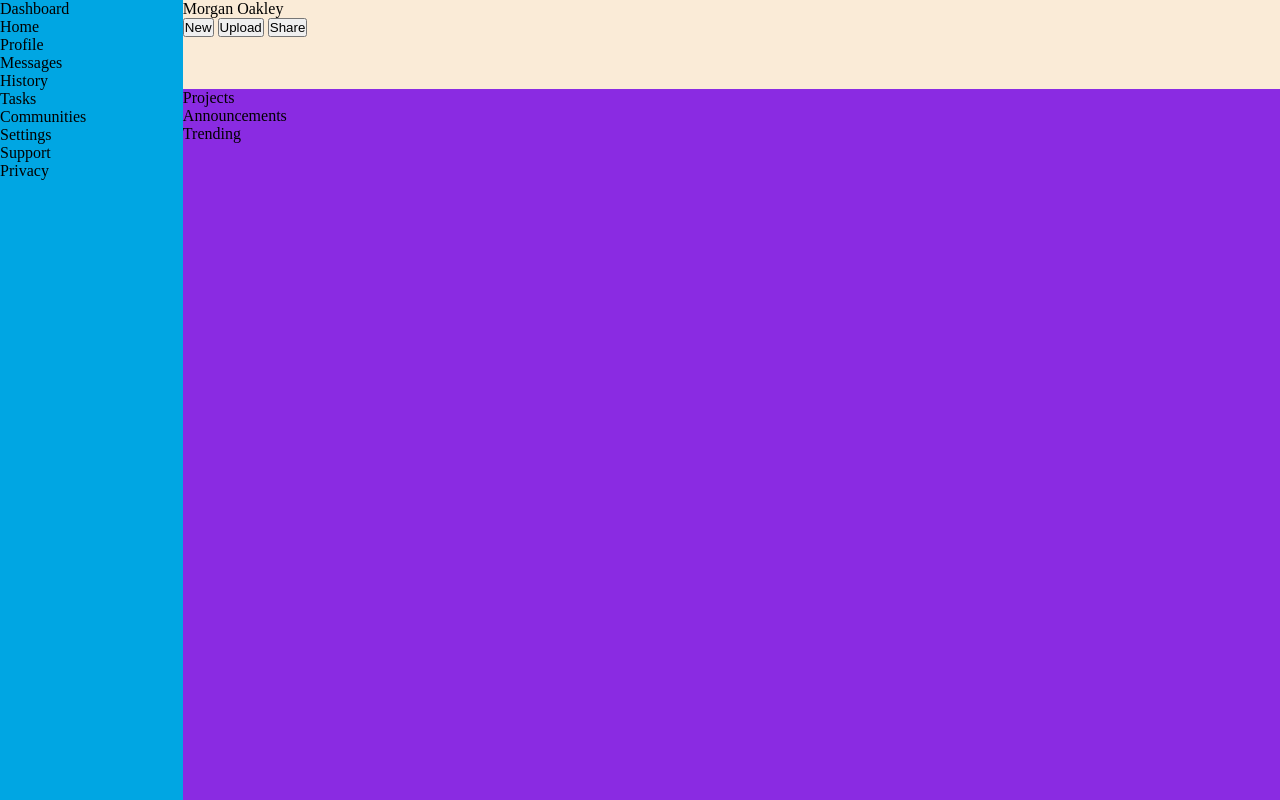
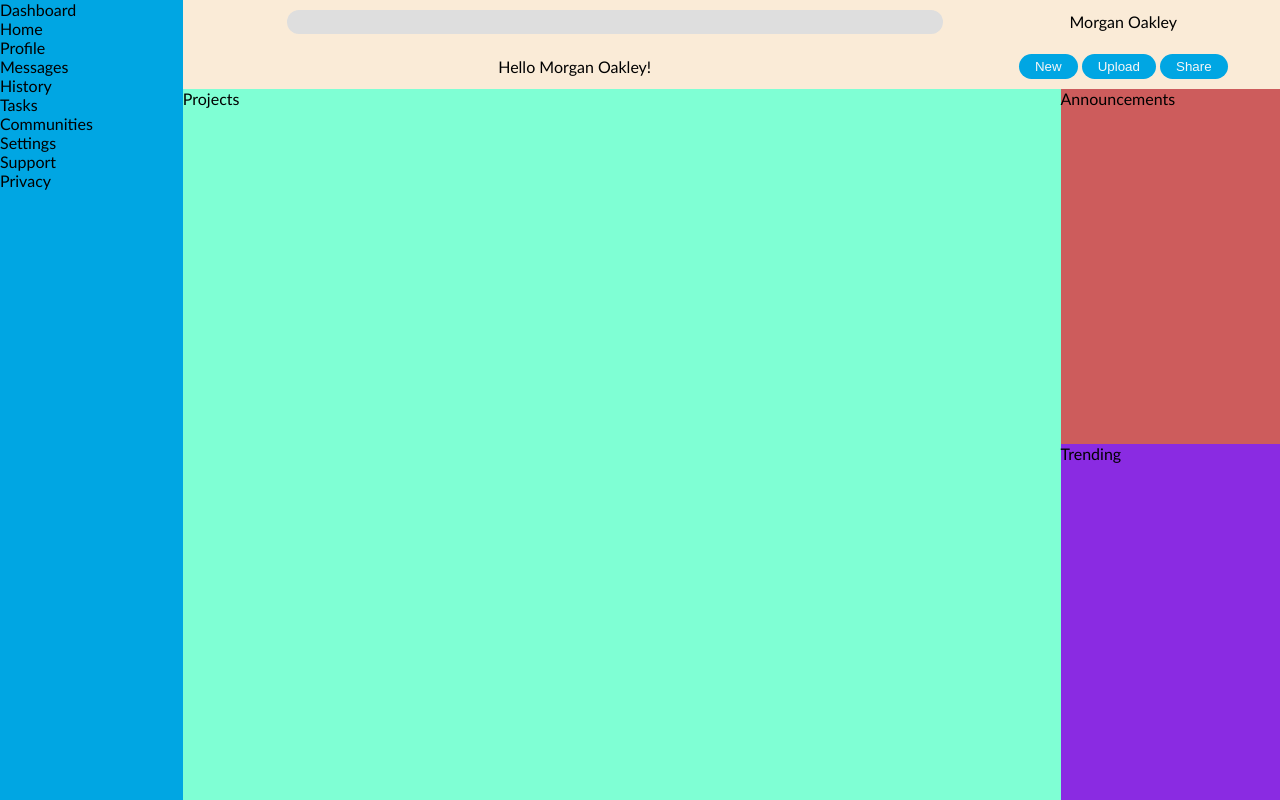
Before and after one commit to andy256789/admin, a plain HTML site: page index.html in a window 1280 px wide. Drawn offline with Linux system fonts and the light colour scheme.

Commit message:
Added styling to the header

```diff
--- a/index.html
+++ b/index.html
@@ -27,17 +27,13 @@
             </div>
         </div>
         <div class="header">
-            <div class="top">
-                <div class="search"></div>
-                <div class="account">Morgan Oakley</div>
-            </div>
-            <div class="bottom">
-                <div class="hello"></div>
-                <div class="buttons">
-                    <button class="new">New</button>
-                    <button class="upload">Upload</button>
-                    <button class="share">Share</button>
-                </div>
+            <input class="search">
+            <div class="account">Morgan Oakley</div>
+            <div class="hello">Hello Morgan Oakley!</div>
+            <div class="buttons">
+                <button class="new">New</button>
+                <button class="upload">Upload</button>
+                <button class="share">Share</button>
             </div>
         </div>
         <div class="main">
--- a/styles.css
+++ b/styles.css
@@ -1,5 +1,7 @@
 :root{
     --accent-color: #00a6e3;
+    --text-color-white: #f6f6f6;
+    --text-color-black: #0b0b0b;
 }
 
 *{
@@ -9,6 +11,7 @@
 
 body{
     height: 100vh;
+    font-family: 'Gill Sans', 'Gill Sans MT', Calibri, 'Trebuchet MS', sans-serif;
 }
 
 .container{
@@ -25,8 +28,50 @@ body{
 
 .header{
     background-color: antiquewhite;
+    display: grid;
+    align-items: center;
+    justify-items: center;
+    grid-template-columns: 5fr 2fr;
+}
+
+.header > .search{
+    border: none;
+    outline: none;
+    align-self: center;
+    height: 1.5rem;
+    width: clamp(100px, 50vw, 1000px);
+    background-color: #dedede;
+    border-radius: 30px;
+    margin-left: 5rem;
+    padding-right: 1rem;
+    text-align: end;
+}
+
+.buttons > button{
+    border: none;
+    outline: none;
+    padding: 5px 16px;
+    background-color: var(--accent-color);
+    color: var(--text-color-white);
+    border-radius: 30px;
+
 }
 
 .main{
+    display: grid;
+    grid-template-columns: 4fr 1fr;
+    grid-template-rows: 1fr 1fr;
+}
+
+.main > .projects{
+    grid-row: 1/3;
+    background-color: aquamarine;
+}
+
+.main > .trending{
     background-color: blueviolet;
 }
+
+.main > .announcements{
+    background-color: indianred;
+}
```
